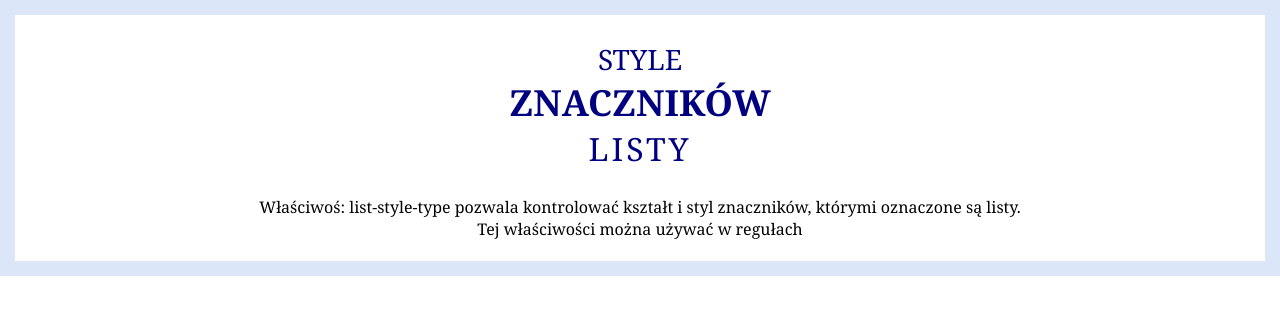
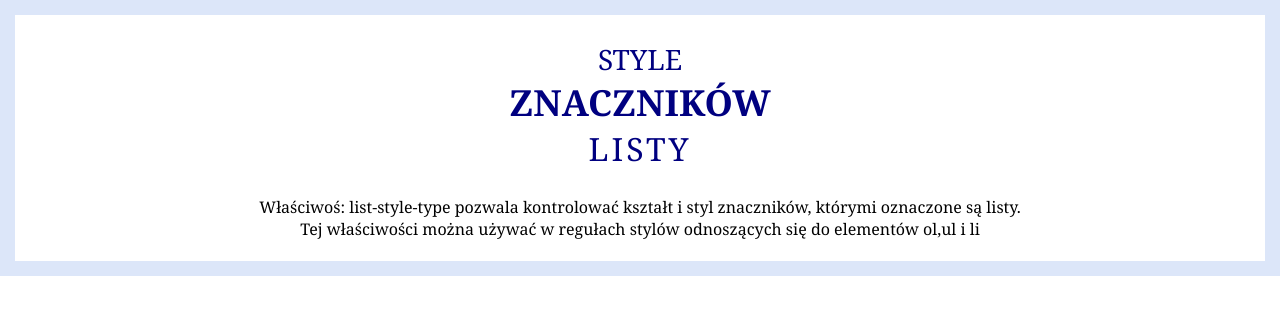
Before and after one commit to Antoni344199/Witryny-i-aplikacje-25-26-K4, a plain HTML site: page 05.12.25/listy.html in a window 1280 px wide. Drawn offline with Linux system fonts and the light colour scheme.

Commit message:
poprawka

```diff
--- a/05.12.25/listy.html
+++ b/05.12.25/listy.html
@@ -16,7 +16,7 @@
     </div>
 
     <div id="border">
-        <p>Właściwoś: list-style-type pozwala kontrolować kształt i styl znaczników, którymi oznaczone są listy.<br> Tej właściwości można używać w regułach </p>
+        <p>Właściwoś: list-style-type pozwala kontrolować kształt i styl znaczników, którymi oznaczone są listy.<br> Tej właściwości można używać w regułach stylów odnoszących się do elementów ol,ul i li</p>
     </div>
 
 </body>
```
